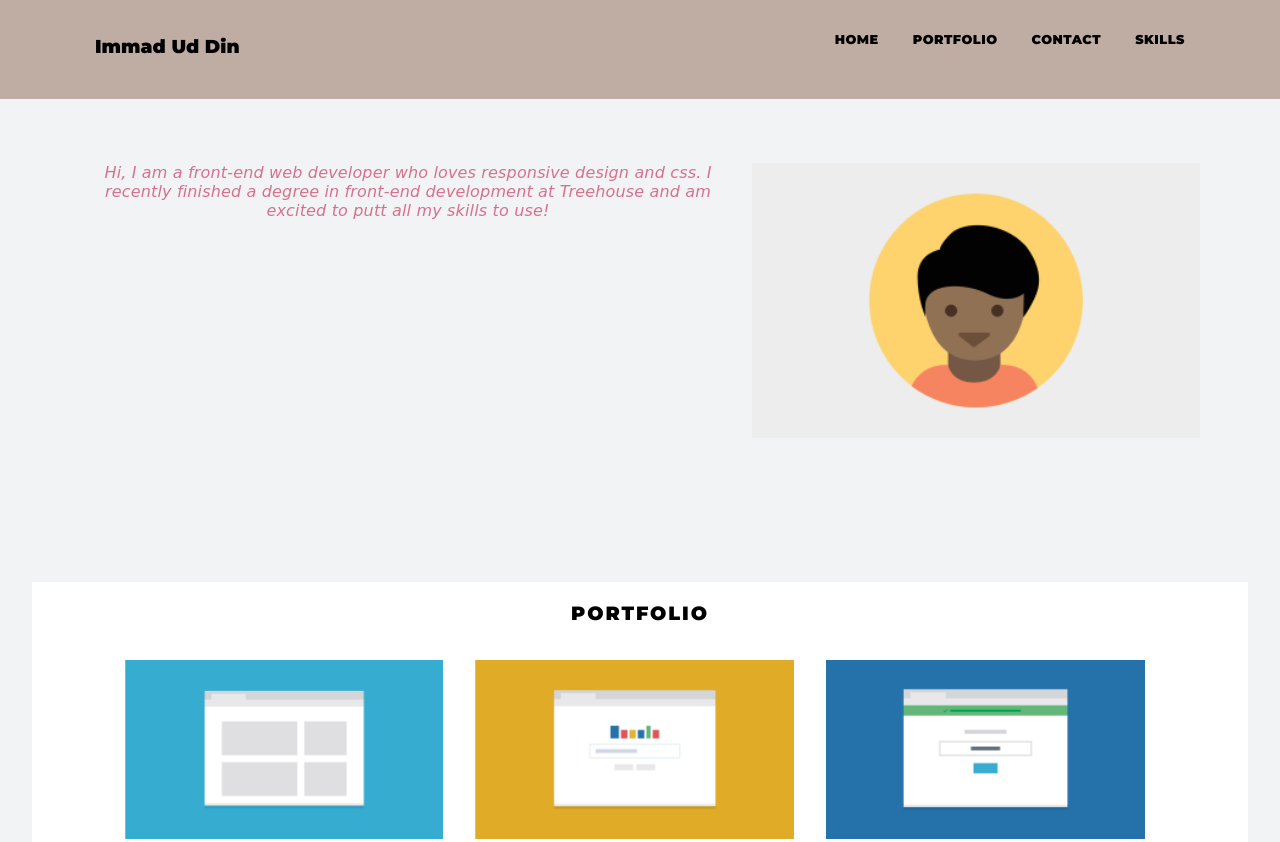
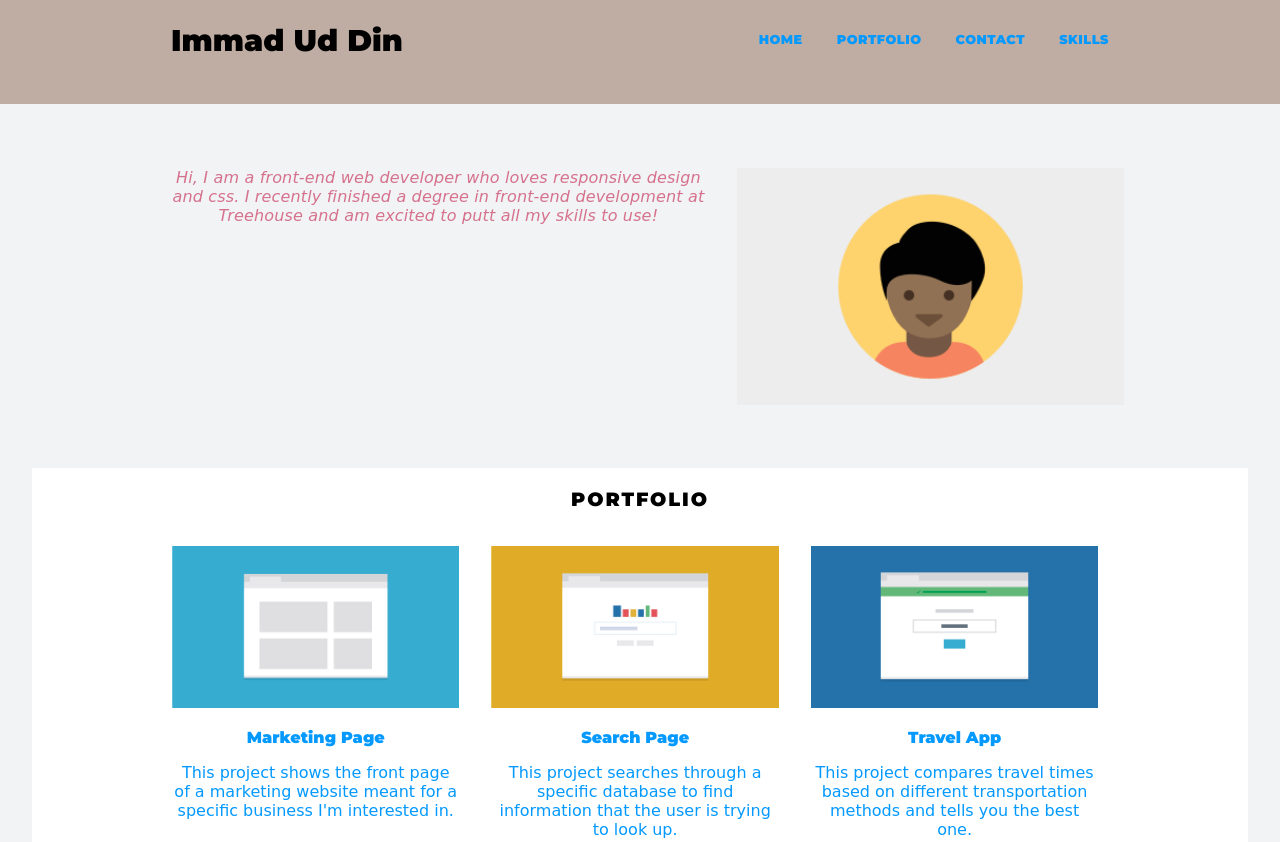
Before and after one commit to immad84/responsive_layout_project, a plain HTML site: page index.html in a window 1280 px wide. Shown: the top 842 px of the page. Drawn offline with Linux system fonts and the light colour scheme; a web font is replaced by a local one.

Commit message:
review the links

```diff
--- a/css/style.css
+++ b/css/style.css
@@ -23,12 +23,16 @@ a {
   display: block;
 }
 
-a:active {
-  color: firebrick;
+a:hover {
+  color: orange;
 }
 
-a:hover {
-  color: orange;
+a:link {
+  color: #0399ff;
+}
+
+a:visited {
+  color: firebrick;
 }
 
 
@@ -113,7 +117,7 @@ Elements Style
     padding: 1px;
 }
 
-.main-header .name {
+.main-nav .name {
     font-size: 1.875em;
     margin-top: 0.2em;
 }
@@ -129,6 +133,7 @@ Elements Style
 .featured-img {
     width: 80%;
     margin-bottom: 1em;
+    margin-top: 2em;
 }
 
 .title {
@@ -193,10 +198,15 @@ ul.skills {
     width: 90%;
     margin: 0 auto;
     text-align: center;
+    max-width: 1000px;
+  }
+
+  .main-header {
+    height: 300px;
   }
 
   .featured-img {
-    width: 50%;
+    width: 40%;
     float: right;
     margin-left: 2em;
     margin-top: 1em;
```
